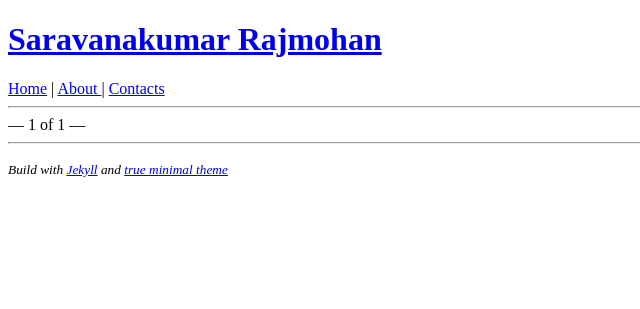
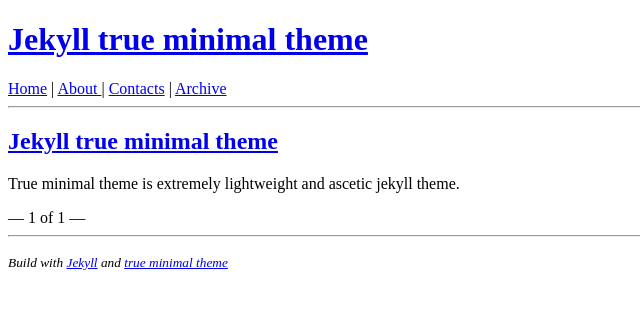
Before and after one commit to SaravanakumarRajmohan/SaravanakumarRajmohan.github.io, a Jekyll site: the page built from index.html, in a window 1280 px wide. Shown: the top 309 px of the page, without its empty margins (0-640 px from the left). Built offline with Jekyll 4.4.1, drawn with Linux system fonts in a browser that asks for light colours; the list of posts is cut into pages by our own code.

Commit message:
initial commit

````diff
--- a/_config.yml
+++ b/_config.yml
@@ -1,5 +1,5 @@
-name: "Saravanakumar Rajmohan"
-description:
+name: "Jekyll true minimal theme"
+description: "Lightweight theme"
 
 url: ''
 baseurl: ''
--- a/_includes/header.html
+++ b/_includes/header.html
@@ -1,5 +1,5 @@
 <header>
     <h1><a href='{{ site.url }}/'>{{ site.name }}</a></h1>
 </header>
-<a href='{{ site.url }}/'> Home</a> | <a href='{{ site.url }}/about/'>About </a> | <a href='{{ site.url }}/contact/'> Contacts</a>
+<a href='{{ site.url }}/'> Home</a> | <a href='{{ site.url }}/about/'>About </a> | <a href='{{ site.url }}/contact/'> Contacts</a> | <a href='{{ site.url }}/archive/'> Archive</a>
 <hr>
--- /dev/null
+++ b/_posts/2018-01-01-jekyll-true-minimal-theme.md
@@ -0,0 +1,33 @@
+---
+layout: post
+title:  "Jekyll true minimal theme"
+date:   2018-01-01 23:22:40 +0300
+---
+
+True minimal theme is extremely lightweight and ascetic jekyll theme.
+
+This theme has only one css file, which is used for source code highlighting.
+
+
+# Heading 1
+## Heading 2
+### Heading 3
+
+List of entries:
+
+- item 1
+- item 2
+- item 3
+- item 4
+
+Source code are highlighted:
+
+```perl
+#!/usr/bin/perl
+
+sub print_hello {
+    print "Hello, Jekyll!\n";
+}
+
+print_hello;
+```
````
